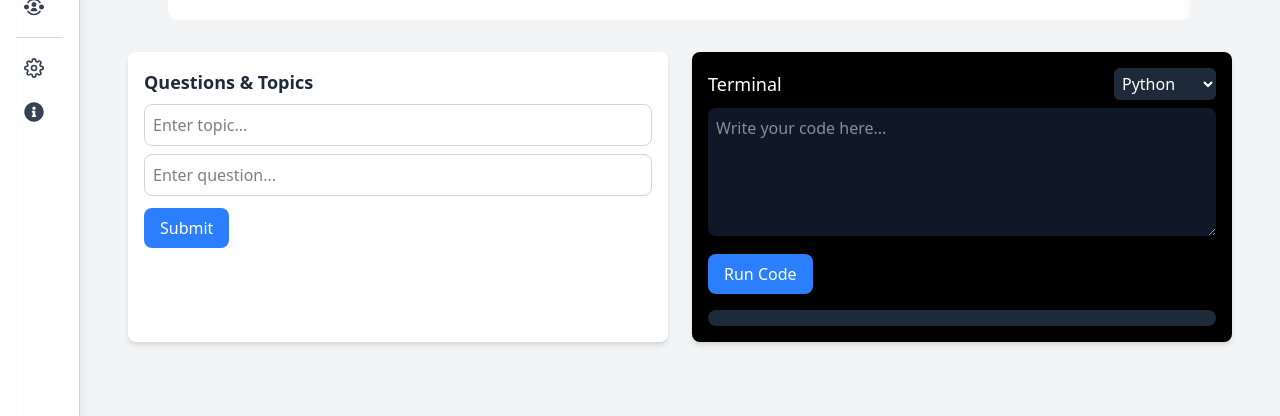
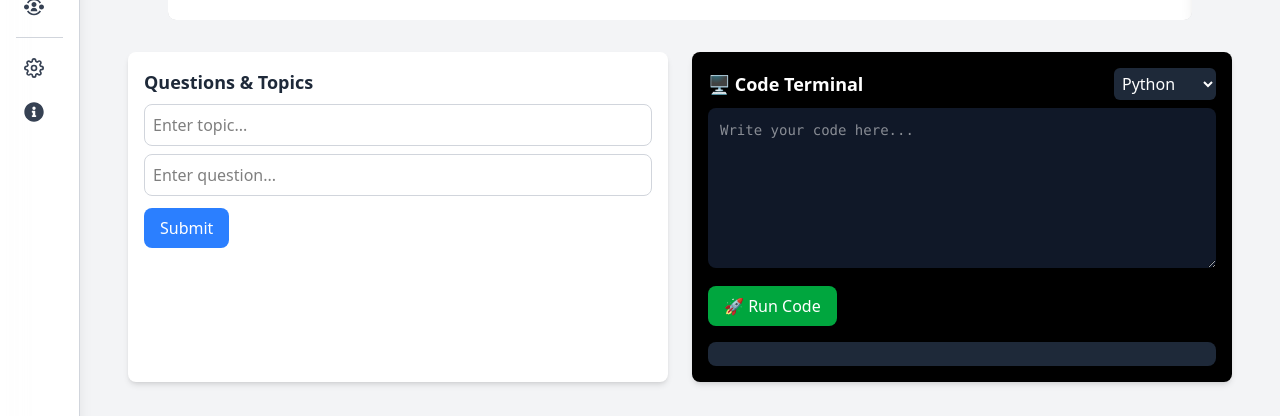
Before and after one commit to KumarRoushan9234/Docs_reader_withAuth, a Next.js app in the folder my-next-app/: page /codelab in a window 1280 px wide. Shown: the part 317-733 px from the top of the page. Built offline with nearby package versions, Linux system fonts and the light colour scheme; no server answers.

Commit message:
working on terminal

```diff
--- a/my-next-app/src/components/codeLab/Terminal.js
+++ b/my-next-app/src/components/codeLab/Terminal.js
@@ -1,36 +1,65 @@
 import { useState } from "react";
+import axios from "axios";
 
 export default function Terminal() {
   const [code, setCode] = useState("");
+  const [language, setLanguage] = useState("python");
   const [output, setOutput] = useState("");
+  const [loading, setLoading] = useState(false);
 
-  const runCode = () => {
-    setOutput("Running code... (Simulated output)");
+  const runCode = async () => {
+    setLoading(true);
+    setOutput("Running...");
+
+    try {
+      const response = await axios.post("/api/run", {
+        language,
+        code,
+      });
+      setOutput(response.data.output);
+    } catch (error) {
+      setOutput("Error: " + (error.response?.data?.output || "Could not execute code."));
+    }
+
+    setLoading(false);
   };
 
   return (
     <div className="flex-1 bg-black text-white p-4 rounded-lg shadow-md">
+      {/* Header */}
       <div className="flex justify-between items-center mb-2">
-        <h2 className="text-lg">Terminal</h2>
-        <select className="bg-gray-800 text-white p-1 rounded-md">
-          <option>Python</option>
-          <option>JavaScript</option>
-          <option>C++</option>
+        <h2 className="text-lg font-semibold">🖥️ Code Terminal</h2>
+        <select
+          value={language}
+          onChange={(e) => setLanguage(e.target.value)}
+          className="bg-gray-800 text-white p-1 rounded-md"
+        >
+          <option value="python">Python</option>
+          <option value="javascript">JavaScript</option>
+          <option value="cpp">C++</option>
+          <option value="java">Java</option>
         </select>
       </div>
 
+      {/* Code Input */}
       <textarea
         value={code}
         onChange={(e) => setCode(e.target.value)}
-        className="w-full h-32 bg-gray-900 text-white p-2 rounded-lg"
+        className="w-full h-40 bg-gray-900 text-white p-3 rounded-lg text-sm font-mono"
         placeholder="Write your code here..."
       ></textarea>
 
-      <button onClick={runCode} className="mt-3 px-4 py-2 bg-blue-500 text-white rounded-lg">
-        Run Code
+      {/* Run Button */}
+      <button
+        onClick={runCode}
+        className="mt-3 px-4 py-2 bg-green-600 hover:bg-green-700 text-white rounded-lg flex items-center gap-2"
+        disabled={loading}
+      >
+        {loading ? "Running..." : "🚀 Run Code"}
       </button>
 
-      <pre className="mt-4 bg-gray-800 p-2 rounded-lg">{output}</pre>
+      {/* Output */}
+      <pre className="mt-4 bg-gray-800 p-3 rounded-lg text-sm overflow-x-auto">{output}</pre>
     </div>
   );
 }
--- a/my-next-app/src/components/lexi/ChatBox.js
+++ b/my-next-app/src/components/lexi/ChatBox.js
@@ -48,8 +48,8 @@ export default function ChatBox() {
   };
 
   return (
-    <div className="h-screen flex flex-col w-full max-w-2xl mx-auto border bg-white shadow-lg rounded-lg">
-      {/* 🔹 Chat Header */}
+    <div className="h-full flex flex-col w-full max-w-2xl mx-auto border bg-white shadow-lg rounded-lg">
+      {/* 🔹 Sticky Chat Header */}
       <div className="sticky top-0 flex justify-between items-center p-4 border-b bg-gray-100 z-10 shadow-md">
         <div className="w-[80%] bg-blue-100 text-blue-800 font-semibold p-3 text-sm rounded-md">
           Welcome, Kumar Roushan! Ask me anything.
@@ -122,7 +122,7 @@ export default function ChatBox() {
         <div ref={chatEndRef} />
       </div>
 
-      {/* 🔹 Input Box */}
+      {/* 🔹 Sticky Input Box */}
       <div className="sticky bottom-0 w-full bg-gray-100 border-t p-2 flex items-center">
         <input
           type="text"
@@ -134,10 +134,7 @@ export default function ChatBox() {
           disabled={loading}
         />
         {input && (
-          <button
-            className="ml-2 p-2 text-gray-500 hover:text-gray-400 transition-all"
-            onClick={() => setInput("")}
-          >
+          <button className="ml-2 p-2 text-gray-500 hover:text-gray-400 transition-all" onClick={() => setInput("")}>
             <FaTimes />
           </button>
         )}
--- /dev/null
+++ b/my-next-app/src/pages/api/run.js
@@ -0,0 +1,58 @@
+import { exec } from "child_process";
+import fs from "fs";
+import path from "path";
+
+export default function handler(req, res) {
+  if (req.method !== "POST") return res.status(405).json({ error: "Method Not Allowed" });
+
+  const { language, code } = req.body;
+
+  if (!language || !code) {
+    return res.status(400).json({ error: "Missing language or code" });
+  }
+
+  const tempDir = path.join(process.cwd(), "temp");
+  if (!fs.existsSync(tempDir)) fs.mkdirSync(tempDir);
+
+  let filePath, command;
+
+  try {
+    switch (language) {
+      case "python":
+        filePath = path.join(tempDir, "script.py");
+        fs.writeFileSync(filePath, code);
+        command = `python3 ${filePath}`;
+        break;
+
+      case "javascript":
+        filePath = path.join(tempDir, "script.js");
+        fs.writeFileSync(filePath, code);
+        command = `node ${filePath}`;
+        break;
+
+      case "cpp":
+        filePath = path.join(tempDir, "script.cpp");
+        fs.writeFileSync(filePath, code);
+        command = `g++ ${filePath} -o ${tempDir}/script && ${tempDir}/script`;
+        break;
+
+      case "java":
+        filePath = path.join(tempDir, "Main.java");
+        fs.writeFileSync(filePath, code);
+        command = `javac ${filePath} && java -cp ${tempDir} Main`;
+        break;
+
+      default:
+        return res.status(400).json({ error: "Unsupported language" });
+    }
+
+    exec(command, { timeout: 5000 }, (error, stdout, stderr) => {
+      fs.unlinkSync(filePath); // Delete temp file
+
+      if (error) return res.status(500).json({ output: stderr || error.message });
+      res.status(200).json({ output: stdout });
+    });
+  } catch (err) {
+    res.status(500).json({ error: err.message });
+  }
+}
--- a/my-next-app/src/styles/globals.css
+++ b/my-next-app/src/styles/globals.css
@@ -1,10 +1,12 @@
 @import "tailwindcss";
 
 /* Hide scrollbar for Webkit (Chrome, Safari) */
-.hide-scrollbar::-webkit-scrollbar {
-  width: 0;
-  height: 0;
+/* .hide-scrollbar::-webkit-scrollbar {
   display: none;
+} */
+/* Hide horizontal scrollbar */
+html, body {
+  overflow-x: hidden;
 }
 
 /* Hide scrollbar for Firefox */
```
